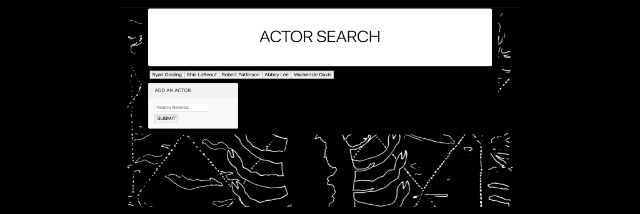
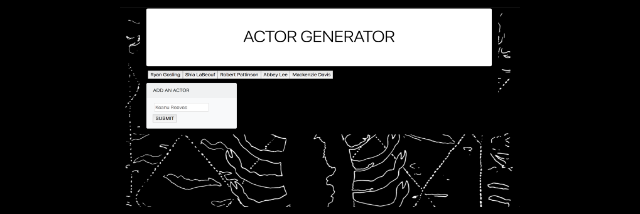
Before and after one commit to kbpf4314/Bootstrap-Portfolio, a plain HTML site: page portfolio.html in a window 1280 px wide. Shown: the part 270-484 px from the top of the page, 325-965 px from the left. Drawn offline with nearby package versions, Linux system fonts and the light colour scheme.

Commit message:
Updated Portfolio

```diff
--- a/portfolio.html
+++ b/portfolio.html
@@ -37,7 +37,7 @@
             <div class="row justify-content-center" style="margin: 10px">
                 <div class="col-xs-12">
                     <a href="./Portfolio Assets/GIPHY-API/index.html" alt="Actor Search" target="_blank">
-                    <img class="img-fluid" src="./assets/images/Actor Search.png"
+                    <img class="img-fluid" src="./assets/images/ACTOR GENERATOR.png"
                             alt="Actor Search" style="height: 200px; width: 400px;">
                     </a>
                 </div>
```
Also changed, not shown: assets/images/ACTOR GENERATOR.png (added), assets/images/Actor Search.png (deleted).
